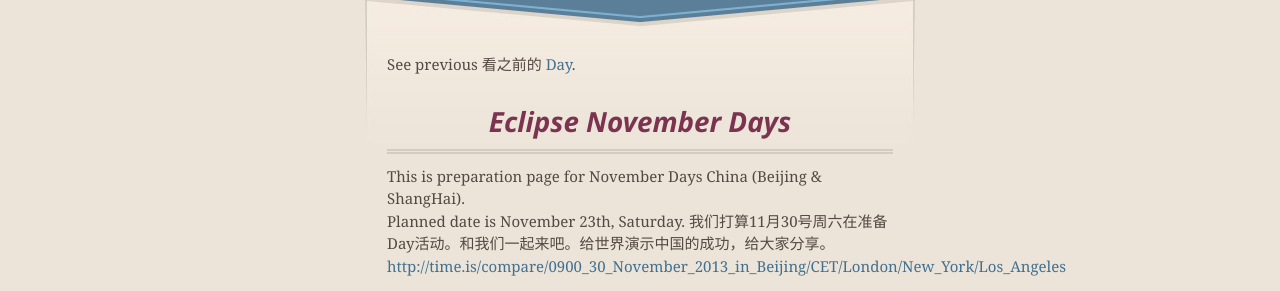
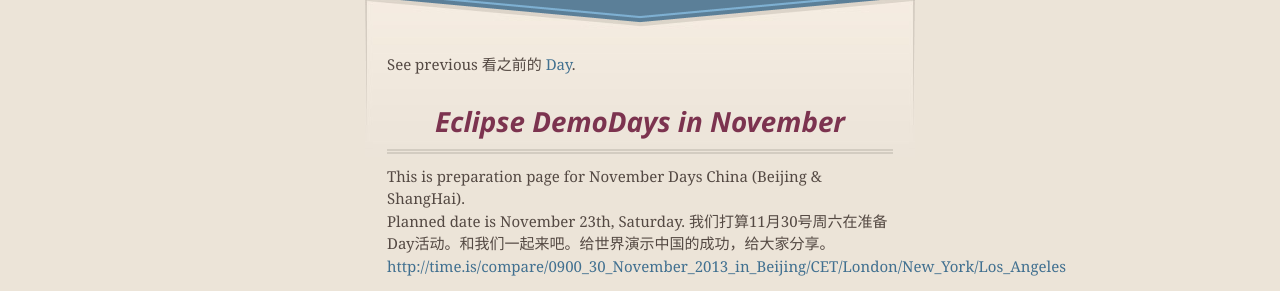
Before and after one commit to Eclipse-China/Eclipse-China.github.io, a Jekyll site: the page built from novemberdays/index.md, in a window 1280 px wide. Shown: the part 188-479 px from the top of the page. Built offline with Jekyll 4.4.1, drawn with Linux system fonts in a browser that asks for light colours; nearby versions of some CDN libraries; Markdown is read by kramdown in place of the engine named in the settings; comment, search, counter and statistics services are not loaded.

Commit message:
DemoDays

```diff
--- a/novemberdays/index.md
+++ b/novemberdays/index.md
@@ -1,6 +1,6 @@
 ---
 layout: eclipse-china
-title: Eclipse November Days
+title: Eclipse DemoDays in November
 ---
 
 <p>See previous 看之前的 <a href="/Day/">Day</a>.</p>
```
Also changed, not shown: Day/Speakers/Paul_Verest_2edd2d0.jpg (added), Pictures/JVM-and-Node.png (deleted).
